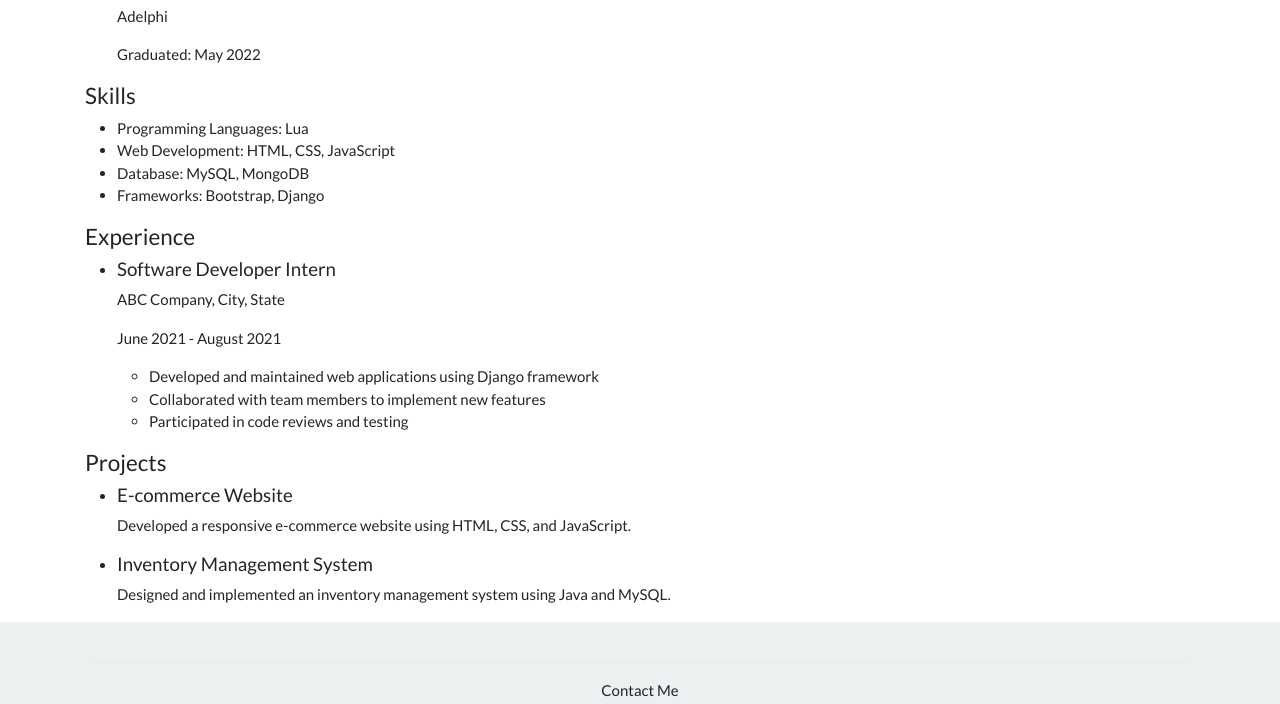
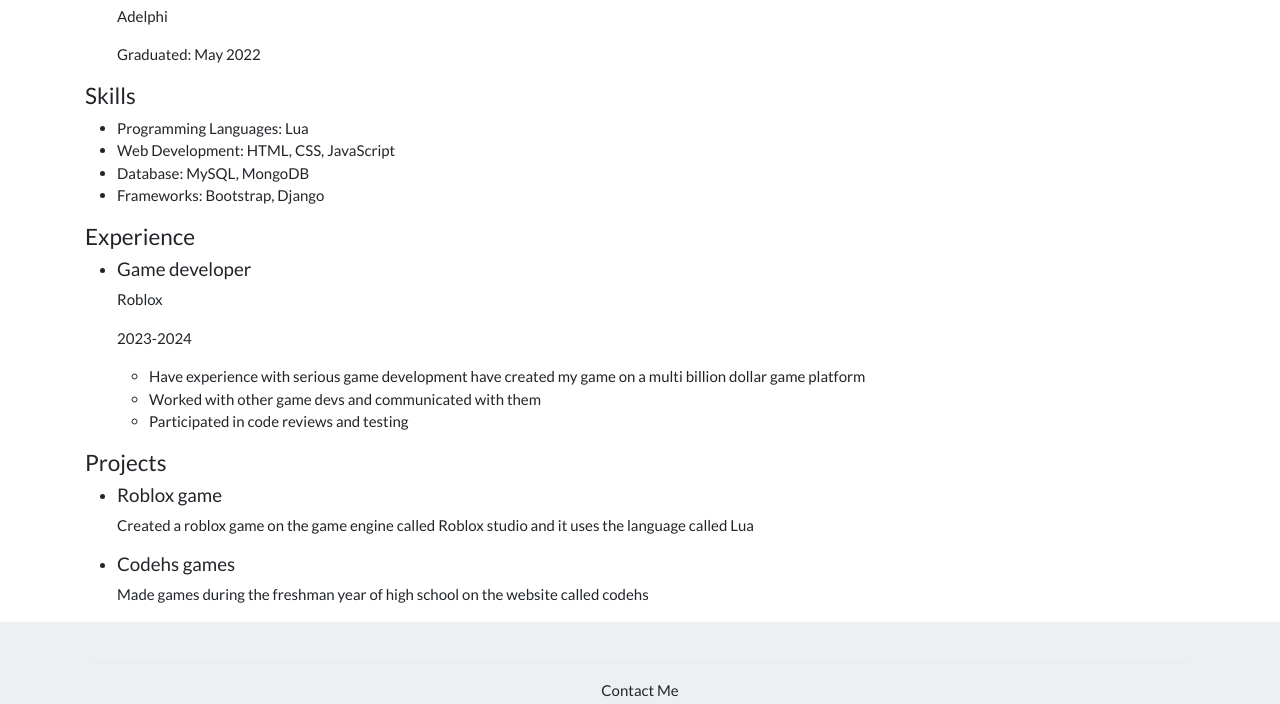
Before and after one commit to BloxParkBoy/BloxParkBoy.github.io, a plain HTML site: page index.html in a window 1280 px wide. Shown: the part 456-1160 px from the top of the page. Drawn offline with nearby package versions, Linux system fonts and the light colour scheme.

Commit message:
Update index.html

```diff
--- a/index.html
+++ b/index.html
@@ -77,13 +77,13 @@
       <h4>Experience</h4>
       <ul>
         <li>
-          <h5>Software Developer Intern</h5>
+          <h5>Game developer</h5>
           <!-- Job Experience -->
-          <p>ABC Company, City, State</p>
-          <p>June 2021 - August 2021</p>
+          <p>Roblox</p>
+          <p>2023-2024</p>
           <ul>
-            <li>Developed and maintained web applications using Django framework</li>
-            <li>Collaborated with team members to implement new features</li>
+            <li> Have experience with serious game development have created my game on a multi billion dollar game platform</li>
+            <li>Worked with other game devs and communicated with them</li>
             <li>Participated in code reviews and testing</li>
           </ul>
         </li>
@@ -92,14 +92,14 @@
       <h4>Projects</h4>
       <ul>
         <li>
-          <h5>E-commerce Website</h5>
+          <h5>Roblox game</h5>
           <!-- Project Description -->
-          <p>Developed a responsive e-commerce website using HTML, CSS, and JavaScript.</p>
+          <p>Created a roblox game on the game engine called Roblox studio and it uses the language called Lua</p>
         </li>
         <li>
-          <h5>Inventory Management System</h5>
+          <h5>Codehs games</h5>
           <!-- Project Description -->
-          <p>Designed and implemented an inventory management system using Java and MySQL.</p>
+          <p>Made games during the freshman year of high school on the website called codehs</p>
         </li>
       </ul>
 
```
